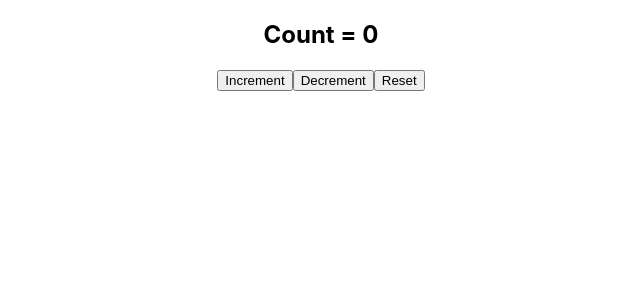
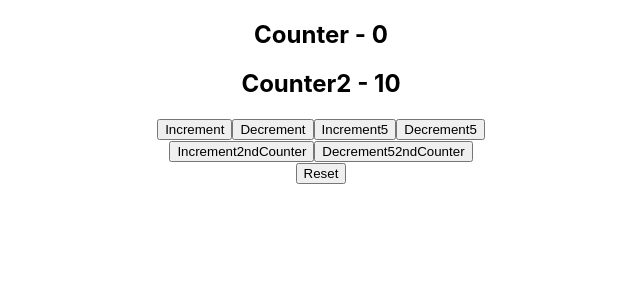
Before and after one commit to arvindbatham600/Hooks-React, a React (Create React App) app: page / in a window 1280 px wide. Shown: the top 300 px of the page, without its empty margins (319-959 px from the left). Built offline with nearby package versions, Linux system fonts and the light colour scheme.

Commit message:
UseReducer with the state and action as a object

```diff
--- a/src/App.js
+++ b/src/App.js
@@ -2,6 +2,7 @@ import React from 'react'
 import logo from './logo.svg';
 import './App.css';
 import UseReducerHook from './Components/UseReducerHook';
+import UseReducerObjectHook from './Components/UseReducerObjectHook';
 // import ComponentE from './Components/ComponentE';
 // import DataFetching from './Components/DataFetching';
 // import HookIntervalCounter2 from './Components/HookIntervalCounter2';
@@ -19,7 +20,8 @@ export const userContext = React.createContext();
 function App() {
   return (
     <div className="App">
-      <UseReducerHook />
+      <UseReducerObjectHook />
+      {/* <UseReducerHook /> */}
       {/* <userContext.Provider value={'arvind'}>
         <ComponentE />
       </userContext.Provider> */}
--- /dev/null
+++ b/src/Components/UseReducerObjectHook.js
@@ -0,0 +1,77 @@
+import React,{useReducer} from 'react'
+
+const initialState = {
+    firstCounter: 0,
+    secondCounter: 10
+}
+const reducer = (state, action) => {
+    switch(action.type){
+        case 'increment':
+            return {
+                ...state,
+                firstCounter: state.firstCounter + 1
+            }
+        case 'decrement':
+            return {
+                ...state,
+                firstCounter: state.firstCounter - 1
+            }
+        case 'increment5':
+            return {
+                    ...state,
+                    firstCounter: state.firstCounter + 5
+                }
+        case 'decrement5':
+            return {
+                    ...state,
+                    firstCounter: state.firstCounter - 5
+                }
+
+        case 'incrementWith10':
+                return {
+                    ...state,
+                    secondCounter: state.secondCounter + 10
+                }
+        case 'decrementWith10':case 'increment':
+            return {
+                ...state,
+                secondCounter: state.firstCounter + 1
+            }
+        case 'decrement':
+            return {
+                ...state,
+                firstCounter: state.firstCounter - 1
+            }
+                return {
+                    ...state,
+                    secondCounter: state.secondCounter - 10
+                }
+        case 'reset':
+            return {
+                ...state,
+                firstCounter: initialState.firstCounter,
+                secondCounter: initialState.secondCounter
+            }
+    }
+
+}
+function UseReducerObjectHook() {
+    const[count,dispatch] = useReducer(reducer,initialState);
+  return (
+    <div>
+        <h2>Counter - {count.firstCounter}</h2>
+        <h2>Counter2 - {count.secondCounter}</h2>
+        <button onClick={() => dispatch({type:'increment'})}>Increment</button>
+        <button onClick={() => dispatch({type:'decrement'})}>Decrement</button>
+        <button onClick={() => dispatch({type:'increment5'})}>Increment5</button>
+        <button onClick={() => dispatch({type:'decrement5'})}>Decrement5</button>
+        <div>
+        <button onClick={() => dispatch({type:'incrementWith10'})}>Increment2ndCounter</button>
+        <button onClick={() => dispatch({type:'decrementWith10'})}>Decrement52ndCounter</button>
+        </div>
+        <button onClick={() => dispatch({type:'reset'})}>Reset</button>
+    </div>
+  )
+}
+
+export default UseReducerObjectHook
```
